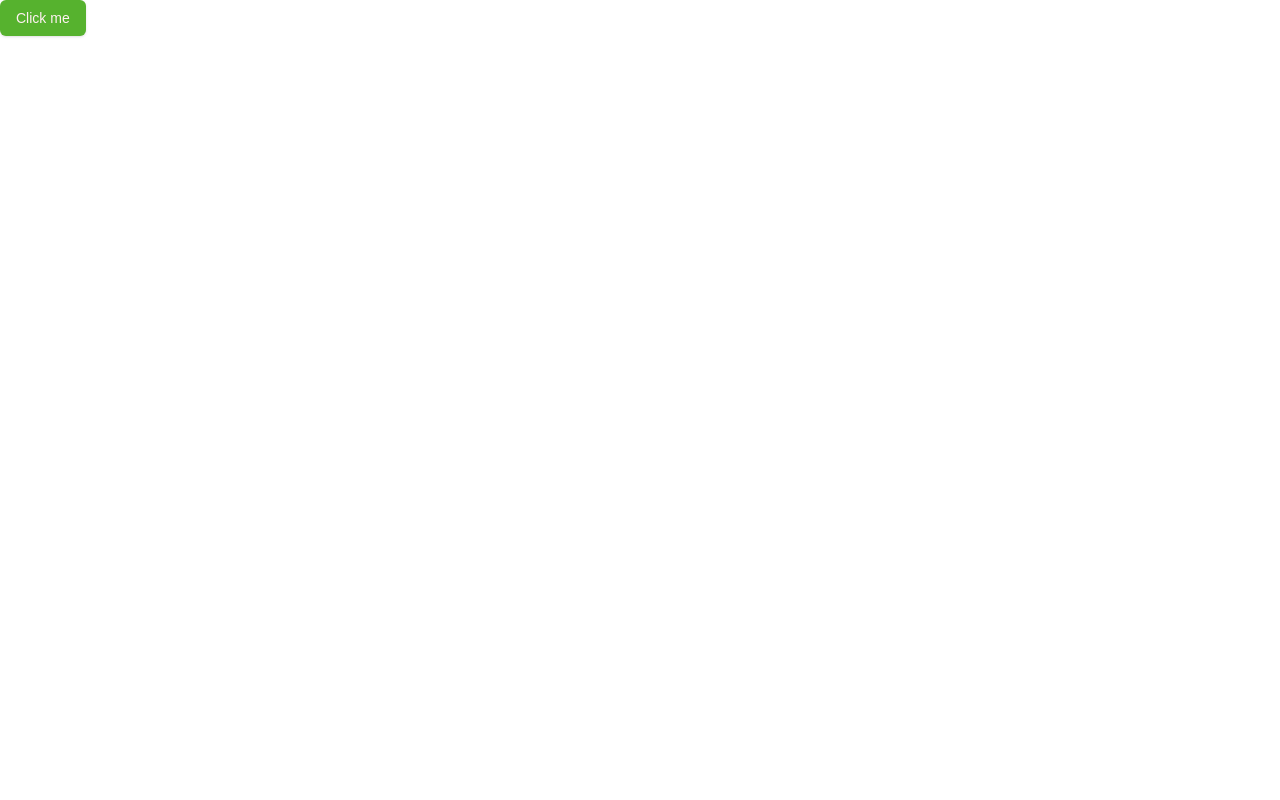
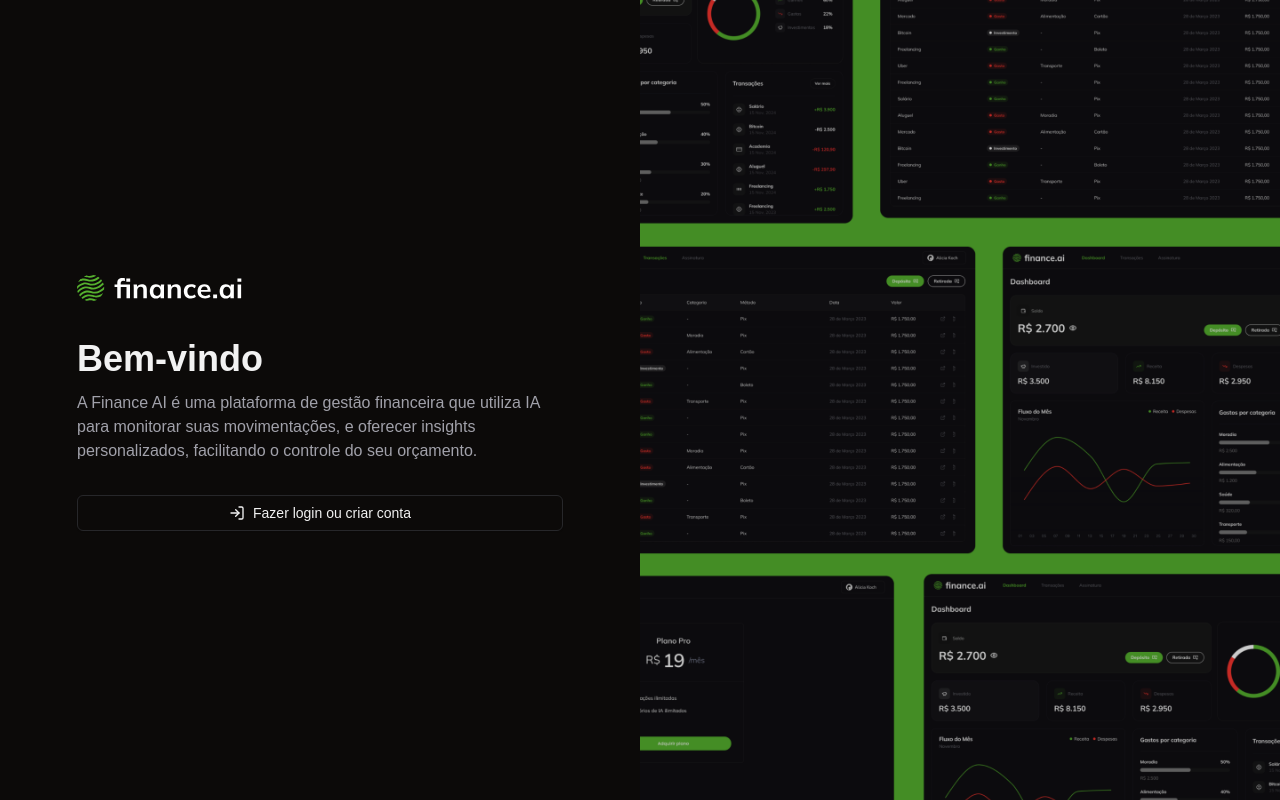
Before and after one commit to WDYitz/finance-ai, a Next.js app: page / in a window 1280 px wide. Built offline with nearby package versions, Linux system fonts and the light colour scheme.

Commit message:
feat: add login page

```diff
--- a/app/layout.tsx
+++ b/app/layout.tsx
@@ -18,7 +18,8 @@
     default: "Finance AI",
     template: "%s | Finance AI",
   },
-  description: "Finance AI is a web app that helps you manage your finances.",
+  description:
+    "A Finance AI é uma plataforma de gestão financeira que utiliza IA para monitorar suas movimentações, e oferecer insights personalizados, facilitando o controle do seu orçamento.",
 };
 
 export default function RootLayout({
@@ -27,7 +28,7 @@
   children: React.ReactNode;
 }>) {
   return (
-    <html lang="en">
+    <html lang="en" className="dark">
       <body
         className={`${geistSans.variable} ${geistMono.variable} antialiased`}
       >
--- /dev/null
+++ b/app/login/page.tsx
@@ -0,0 +1,40 @@
+import { Button } from "@/components/ui/button";
+import { LogInIcon } from "lucide-react";
+import Image from "next/image";
+
+const LoginPage = () => {
+  return (
+    <div className="grid h-full grid-cols-2">
+      <div className="mx-auto flex h-full max-w-[550px] flex-col justify-center p-8">
+        <Image
+          src="/logo.svg"
+          alt="Logo"
+          width={173}
+          height={39}
+          className="mb-8"
+        />
+        <h1 className="mb-3 text-4xl font-bold">Bem-vindo</h1>
+        <p className="text-muted-foreground mb-8">
+          A Finance AI é uma plataforma de gestão financeira que utiliza IA para
+          monitorar suas movimentações, e oferecer insights personalizados,
+          facilitando o controle do seu orçamento.
+        </p>
+        <Button variant="outline">
+          <LogInIcon />
+          Fazer login ou criar conta
+        </Button>
+      </div>
+
+      <div className="relative h-full w-full">
+        <Image
+          src="/login.png"
+          alt="Faça Login"
+          fill
+          className="object-cover"
+        />
+      </div>
+    </div>
+  );
+};
+
+export default LoginPage;
--- a/app/page.tsx
+++ b/app/page.tsx
@@ -1,11 +1,7 @@
-import { Button } from "@/components/ui/button";
+import LoginPage from "./login/page";
 
 const Home = () => {
-  return (
-    <main className="flex flex-col items-center gap-8 sm:items-start">
-      <Button>Click me</Button>
-    </main>
-  );
+  return <LoginPage />;
 };
 
 export default Home;
--- /dev/null
+++ b/app/subscription/page.tsx
@@ -0,0 +1,5 @@
+const SubscriptionPage = () => {
+  return <p>Subscription page</p>;
+};
+
+export default SubscriptionPage;
--- /dev/null
+++ b/app/transactions/page.tsx
@@ -0,0 +1,5 @@
+const TransactionsPage = () => {
+  return <p>Transactions page</p>;
+};
+
+export default TransactionsPage;
```
Also changed, not shown: public/login.png (added), public/logo.svg (added).
